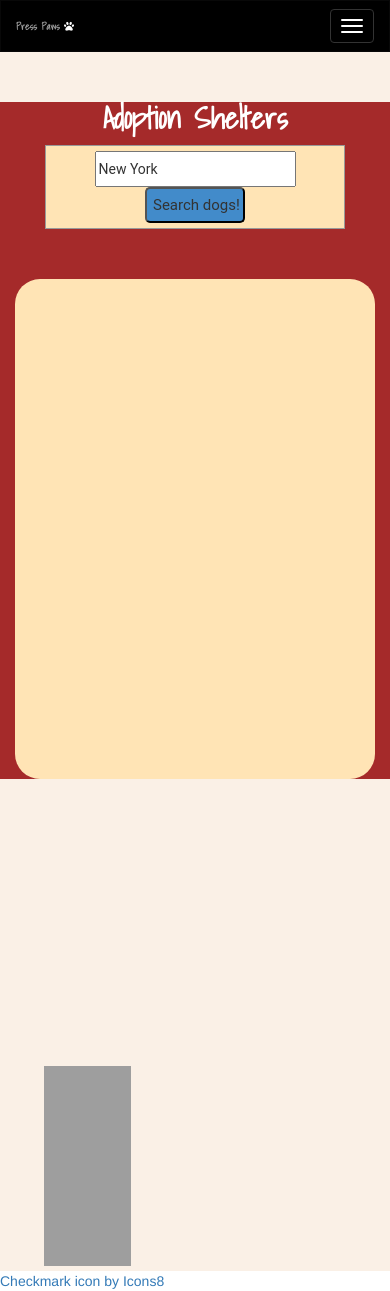
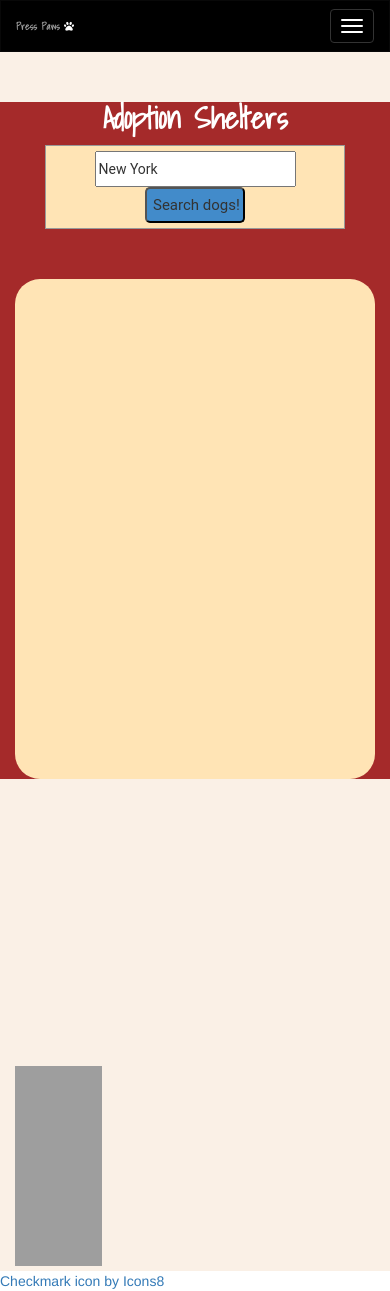
Before and after one commit to jtrieu2/PressPaws, a Flask app: page /search in a window 390 px wide. Run offline with Flask 2, Linux system fonts and the light colour scheme; the visitor is signed in with stand-in values (Sample User, id 1); some libraries are stand-ins or nearby versions; some web fonts are replaced; grey boxes are pictures that could not be loaded.

Commit message:
moved map to the left on shelters page

```diff
--- a/templates/search.html
+++ b/templates/search.html
@@ -39,7 +39,7 @@ text-align: center;
             </ul>
           </p>
         </div>
-        <div class="col-sm-7" id="map" style="padding-top: 35%; margin-top: 150px; left: 7.5%"></div>
+        <div class="col-sm-7" id="map" style="padding-top: 35%; margin-top: 150px"></div>
       </div>
   </div>
 
```
